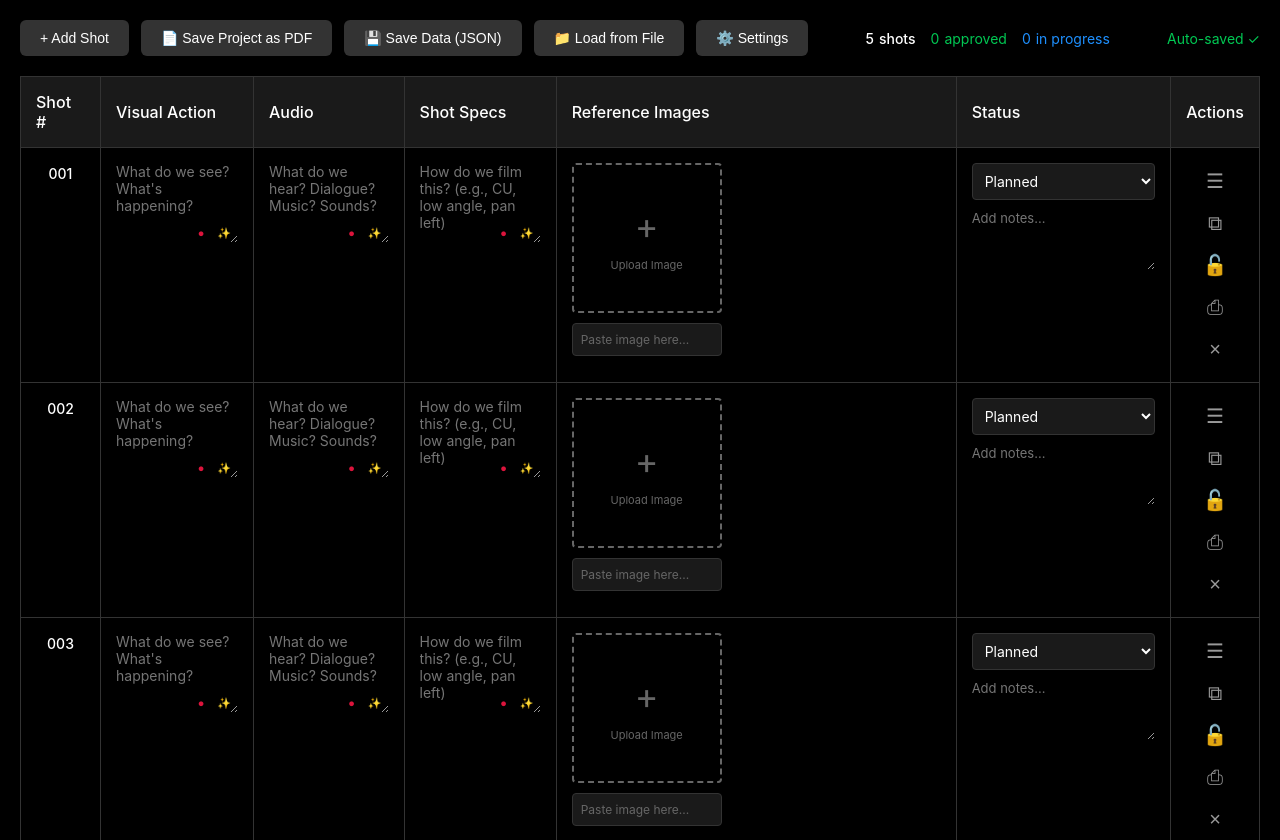
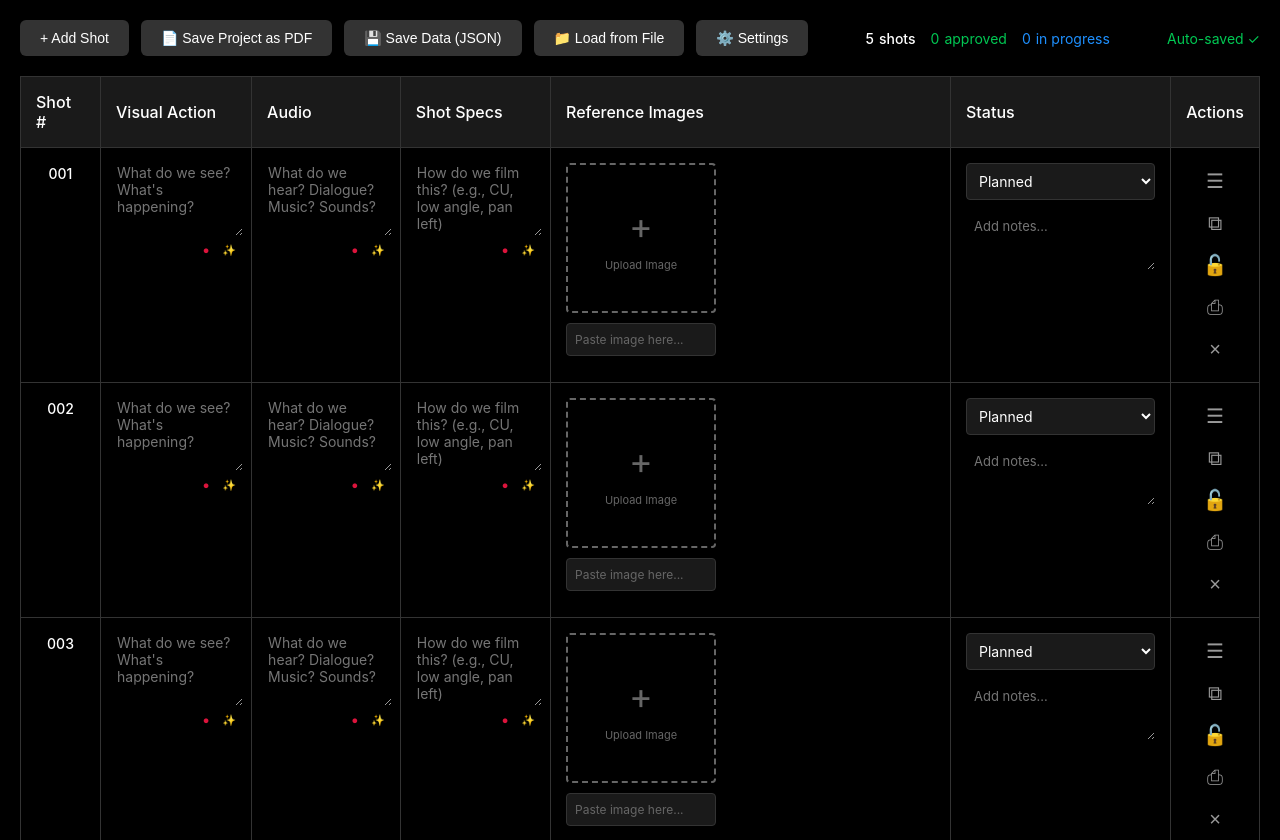
Before and after one commit to jameskcrawford/storyboard, a plain HTML site: page index.html in a window 1280 px wide. Shown: the top 840 px of the page. Drawn offline with nearby package versions, Linux system fonts and the light colour scheme.

Commit message:
Add files via upload

```diff
--- a/index.html
+++ b/index.html
@@ -125,6 +125,14 @@
             border: 1px solid #333;
             padding: 15px;
             vertical-align: top;
+            height: 100%;
+        }
+
+        /* Text input cells need special handling for flexbox */
+        td:nth-child(2),
+        td:nth-child(3),
+        td:nth-child(4) {
+            padding: 8px;
         }
 
         .shot-number {
@@ -151,18 +159,18 @@
 
         /* Textarea container with buttons */
         .textarea-container {
-            position: relative;
+            display: flex;
+            flex-direction: column;
             width: 100%;
-            min-height: 80px;
+            height: 100%;
         }
 
         .textarea-buttons {
-            position: absolute;
-            bottom: 4px;
-            right: 4px;
             display: flex;
             gap: 3px;
-            z-index: 10;
+            justify-content: flex-end;
+            padding: 4px;
+            margin-top: auto;
         }
 
         .textarea-buttons button {
@@ -219,8 +227,8 @@
             font-family: inherit;
             font-size: 14px;
             outline: none;
-            padding-right: 8px;
-            padding-bottom: 28px; /* Make room for buttons at bottom */
+            padding: 8px;
+            flex: 1;
         }
 
         textarea:focus {
@@ -697,7 +705,6 @@
                 font-size: 14px;
                 line-height: 1.4;
                 padding: 6px;
-                padding-bottom: 50px; /* More room for stacked buttons */
             }
 
             textarea::placeholder {
@@ -707,8 +714,8 @@
 
             /* Stack mic and enhance buttons vertically in portrait */
             .textarea-buttons {
-                flex-direction: column;
-                gap: 2px;
+                flex-direction: row;
+                gap: 4px;
             }
 
             .textarea-buttons button {
```
